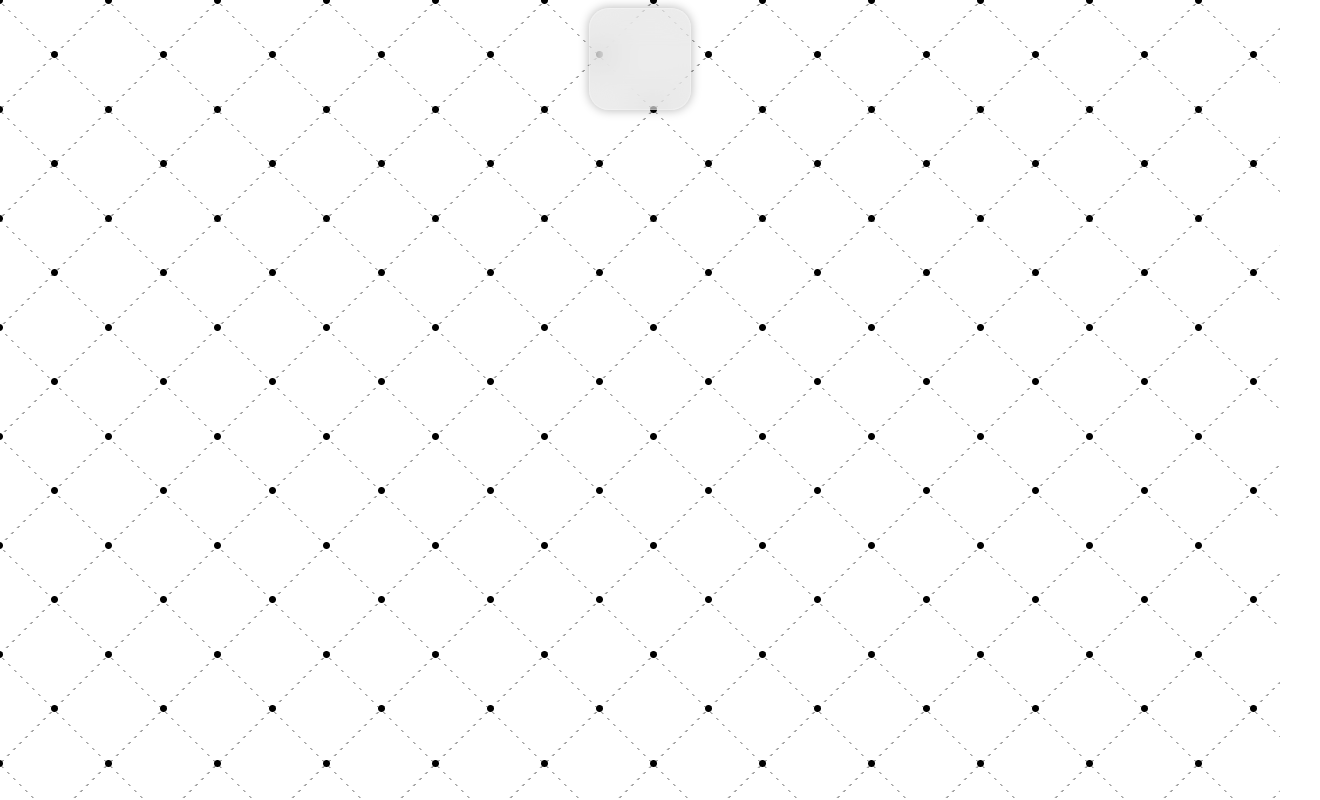
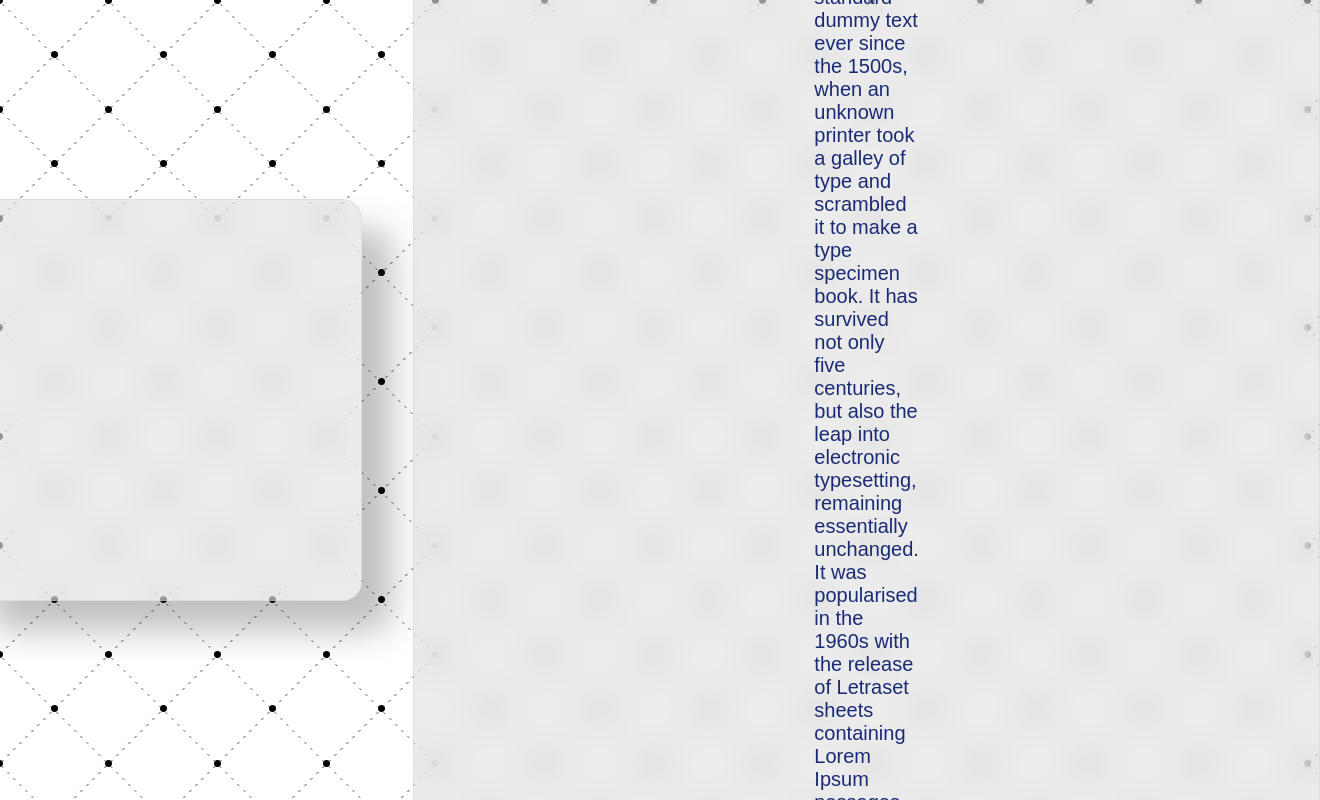
Before and after one commit to Stellaris1729/Schoolscape, a website: page apps/home/index.html in a window 1280 px wide. Shown: the top 800 px of the page, 1320 px wide, since content can reach past the window. Drawn offline with Linux system fonts and the light colour scheme.

Commit message:
Update home.css

```diff
--- a/apps/home/home.css
+++ b/apps/home/home.css
@@ -1,9 +1,14 @@
- @import url('https://fonts.googleapis.com/css2?family=Open+Sans+Condensed:wght@700&family=Raleway:wght@400;500;600;700;800&display=swap');
+@import url('https://fonts.googleapis.com/css2?family=Open+Sans+Condensed:wght@700&family=Raleway:wght@400;500;600;700;800&display=swap');
 
-*{
-  margin:0;
-  padding:0;
-  font-family:'Raleway', serif;
+* {
+  padding: 0;
+  margin: 0;
+}
+
+html,
+body,
+main {
+  height: 100%;
 }
 
 body {
@@ -42,28 +47,49 @@ body {
 
 .card {
   font-family: "Poppins", sans-serif;
-  margin: 1vh 60vh 0 60vh;
   display: flex;
-  flex-direction: column;
-  justify-content: space-between;
+  margin: 0 0 0 2vw;
 
-  padding: 50px;
-
-  border: 1px solid rgba(255, 255, 255, 0.25);
+  padding: 200px 200px 200px 200px;
+  border: 1px solid rgba(192, 192, 192, 0.3);
   border-radius: 20px;
   background-color: rgba(192, 192, 192, 0.3);
   box-shadow: 0 0 10px 1px rgba(0, 0, 0, 0.25);
 
   backdrop-filter: blur(15px);
+  -webkit-box-shadow: 30px 30px 35px rgba(0,0,0,0.25);
+          box-shadow: 30px 30px 35px rgba(0,0,0,0.25);
 }
 
-#container {
-  height:100vh;
-  width:100vw;
-  background-color:#F2EBDD;
-  display:flex;
-  align-items:center;
-  justify-content:center;
+.desc {
+  font-family: "Poppins", sans-serif;
+  justify-content: space-between;
+  margin: 0 2vw 0 4vw;
+  display: flex;
+
+  padding: 250px 400px 250px 400px;
+
+  border: 1px solid rgba(192, 192, 192, 0.3);
+  border-radius: 20px;
+  background-color: rgba(192, 192, 192, 0.3);
+  box-shadow: 0 0 10px 1px rgba(0, 0, 0, 0.25);
+
+  backdrop-filter: blur(15px);
+  -webkit-box-shadow: 30px 30px 35px rgba(0,0,0,0.25);
+          box-shadow: 30px 30px 35px rgba(0,0,0,0.25);
+}
+
+.text-area {
+  display: flex;
+  justify-content: center;
+}
+
+.content {
+  display: flex;
+  justify-content: center;
+  font-weight: 500;
+  font-size: 20px;
+  font-family: "Montserrat", sans-serif;
 }
 
 .card-image {
@@ -76,14 +102,3 @@ body {
   z-index:2;
   height:100%;
 }
-
-#anonymous>.card-image {
-  height:100%;
-  background-color:#5CAAB4;
-}
-#anonymous>.card-image>img {
-  width:130%;
-  height:90%;
-  margin-top:25px;
-  margin-left:-60px;
-}
--- a/apps/home/index.html
+++ b/apps/home/index.html
@@ -9,11 +9,13 @@
     <link href="./home.css" type="text/css" rel="stylesheet">
 </head>
 <body>
-  <div class="card" id="anonymous">
-    <div class="card-image">
-      <img src="https://pngimg.com/uploads/spider_man/spider_man_PNG59.png"/>
+  <div class="card">
+
+  </div>
+  <div class="desc">
+    <div class="text-area">
+      <div class="content">Lorem Ipsum is simply dummy text of the printing and typesetting industry. Lorem Ipsum has been the industry's standard dummy text ever since the 1500s, when an unknown printer took a galley of type and scrambled it to make a type specimen book. It has survived not only five centuries, but also the leap into electronic typesetting, remaining essentially unchanged. It was popularised in the 1960s with the release of Letraset sheets containing Lorem Ipsum passages, and more recently with desktop publishing software like Aldus PageMaker including versions of Lorem Ipsum.</div>
     </div>
   </div>
-</div>
 </body>
 </html>
--- a/style.css
+++ b/style.css
@@ -23,11 +23,13 @@ p {
 p:not(:last-child) {
   margin-bottom: 1.5em;
 }
+
 html,
 body,
 main {
   height: 100%;
 }
+
 body {
   background: radial-gradient(black 3px, transparent 4px),
     radial-gradient(black 3px, transparent 4px),
@@ -77,8 +79,8 @@ body {
   box-shadow: 0 0 10px 1px rgba(0, 0, 0, 0.25);
 
   backdrop-filter: blur(15px);
-  -webkit-box-shadow: 30px 30px 35px rgba(0,0,0,0.25);
-          box-shadow: 30px 30px 35px rgba(0,0,0,0.25);
+  -webkit-box-shadow: 30px 30px 35px rgba(0, 0, 0, 0.25);
+  box-shadow: 30px 30px 35px rgba(0, 0, 0, 0.25);
 }
 
 .card-footer-1 {
```
Lines whose indentation alone changed are shown as unchanged.
